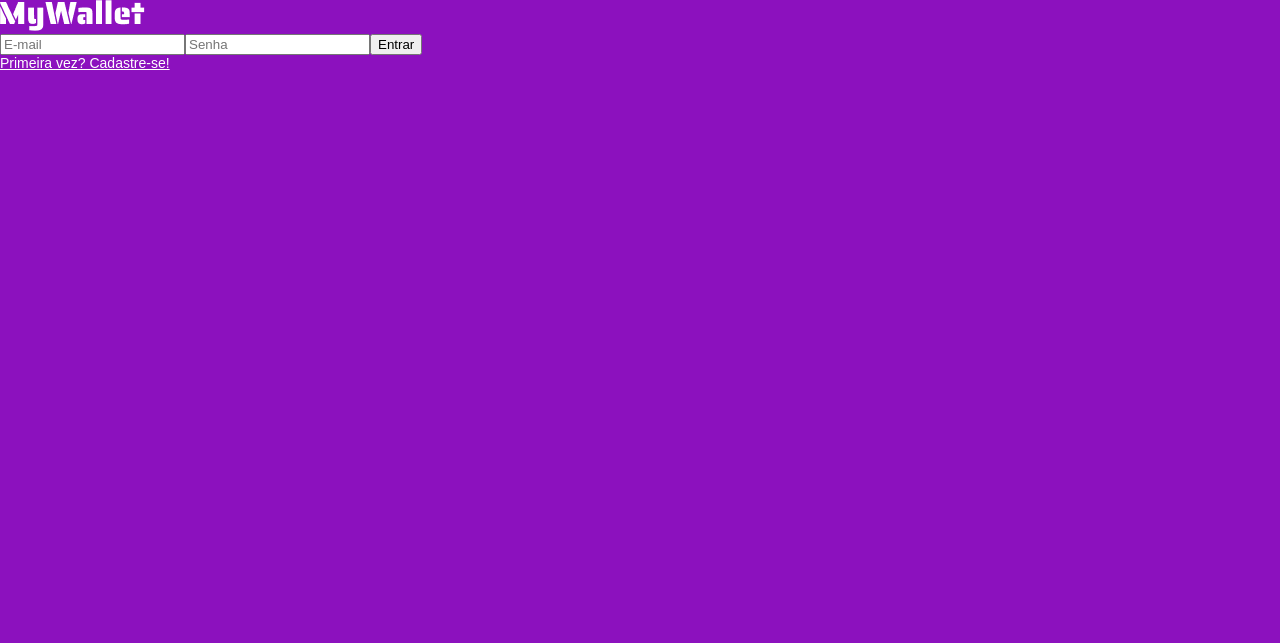
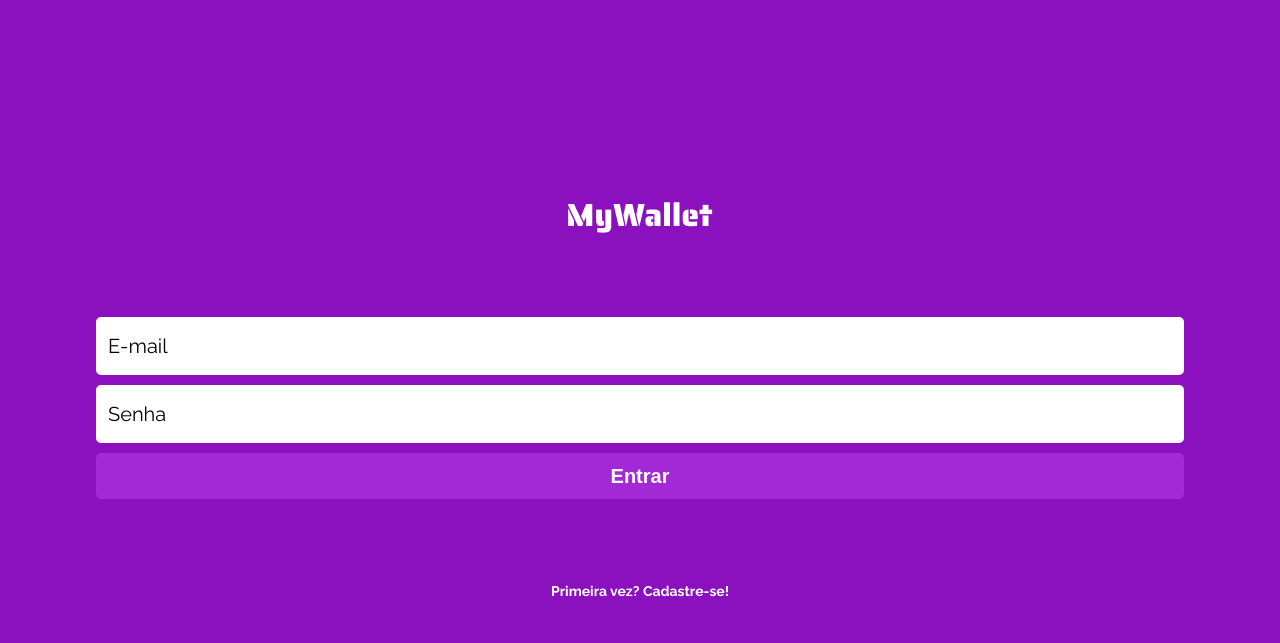
Before and after one commit to thaisealves/my-wallet-front, a React app: page / in a window 1280 px wide. Built offline with nearby package versions, Linux system fonts and the light colour scheme.

Commit message:
feat: sign in page ready

```diff
--- a/package.json
+++ b/package.json
@@ -6,6 +6,7 @@
     "axios": "^0.27.2",
     "react": "^17.0.2",
     "react-dom": "^17.0.2",
+    "react-loader-spinner": "^5.1.5",
     "react-router-dom": "^6.3.0",
     "react-scripts": "^4.0.3",
     "styled-components": "^5.3.5"
--- a/public/index.html
+++ b/public/index.html
@@ -3,7 +3,10 @@
   <head>
     <meta charset="utf-8" />
     <meta name="viewport" content="width=device-width, initial-scale=1" />
-    <title>React App</title>
+    <title>My Wallet</title>
+    <style>
+      @import url("https://fonts.googleapis.com/css2?family=Raleway:wght@400;500;700&display=swap");
+    </style>
   </head>
   <body>
     <noscript>You need to enable JavaScript to run this app.</noscript>
--- a/src/Components/App.js
+++ b/src/Components/App.js
@@ -6,11 +6,8 @@ import SignInPage from "./SingInPage";
 import SignUpPage from "./SignUpPage";
 import Transactions from "./Transactions";
 export default function App() {
-  const [email, setEmail] = useState("");
-  const [password, setPassword] = useState("");
-
   return (
-    <UserContext.Provider value={{ email, setEmail, password, setPassword }}>
+    <UserContext.Provider>
       <BrowserRouter>
         <GlobalStyle />
 
--- a/src/Components/GlobalStyle.js
+++ b/src/Components/GlobalStyle.js
@@ -21,6 +21,7 @@ time, mark, audio, video {
 	font-size: 100%;
 	font: inherit;
 	vertical-align: baseline;
+	text-decoration: none;
 
 }
 html{
@@ -34,7 +35,7 @@ footer, header, hgroup, menu, nav, section {
 body {
 	/* width: 100%; */
 	line-height: 1;
-	font-family: 'Lexend Deca', sans-serif; /* putting the same font for the whole code */
+	font-family: 'Raleway', sans-serif;; /* putting the same font for the whole code */
 }
 ol, ul {
 	list-style: none;
--- a/src/Components/SignUpPage.js
+++ b/src/Components/SignUpPage.js
@@ -1,3 +1,13 @@
+import  { useContext, useState } from "react"
+import { Link, useNavigate } from "react-router-dom"
+import { Bars } from "react-loader-spinner"
+import styled from "styled-components"
+import axios from "axios"
+import logo from "../image/logo.png"
+
 export default function SignUpPage(){
+    const [email, setEmail] = useState("");
+  const [password, setPassword] = useState("");
+
     return <div> signup</div>
 }
--- a/src/Components/SingInPage.js
+++ b/src/Components/SingInPage.js
@@ -1,37 +1,40 @@
 import styled from "styled-components";
 import logo from "../images/MyWallet.png";
-import { useContext, useState } from "react";
+import { useState } from "react";
 import { Link, useNavigate } from "react-router-dom";
-import UserContext from "./UserContext";
+import { Bars } from "react-loader-spinner";
 import axios from "axios";
 export default function SignInPage() {
-  const { email, setEmail, password, setPassword } = useContext(UserContext);
+  const [email, setEmail] = useState("");
+  const [password, setPassword] = useState("");
+
   const navigate = useNavigate();
   const [disable, setDisable] = useState(false);
   const [buttonCtt, setButtonCtt] = useState("Entrar");
   async function signInHandler(event) {
     event.preventDefault();
-    // setButtonCtt(<data.Component {...data.props} />);
+    setButtonCtt(<data.Component {...data.props} />);
     setDisable(true);
     let body = {
       email,
       password,
     };
-    alert("to aqui acima da promisse");
     try {
       await axios.post("https://apimywallet.herokuapp.com/sign-in", body);
       alert("estamos bem");
       navigate("/transactions");
       setDisable(false);
+      localStorage.setItem("token", resp.data.token);
     } catch (error) {
       console.log(error);
-      alert(`Error ${error.response.data}`);
+      alert(`${error.response.data}`);
       setDisable(false);
       setButtonCtt("Entrar");
     }
   }
   return (
     <Container>
+      <div>
         <img src={logo} alt="MyWallet Logo" />
         <Forms onSubmit={signInHandler}>
           <Disabled disabled={disable}>
@@ -55,6 +58,7 @@ export default function SignInPage() {
           </Disabled>
         </Forms>
         <Linked to={"/sign-up"}>Primeira vez? Cadastre-se!</Linked>
+      </div>
     </Container>
   );
 }
@@ -71,14 +75,71 @@ function Disabled({ disabled, children }) {
   return <>{children}</>;
 }
 
+// the loading symbol
+const data = {
+  Component: Bars,
+  props: {
+    color: "#330558",
+    height: 40,
+    width: 110,
+  },
+};
 const Container = styled.div`
   width: 100%;
   height: 100vh;
   background-color: #8c11be;
+  display: flex;
+  align-items: center;
+  justify-content: center;
+  > div {
+    height: 60%;
+    width: 100%;
+    display: flex;
+    flex-direction: column;
+    align-items: center;
+    justify-content: space-around;
+  }
 `;
 
-const Forms = styled.form``;
+const Forms = styled.form`
+  width: 85%;
+  display: flex;
+  flex-direction: column;
+  justify-content: center;
+  align-items: center;
+  input {
+    box-sizing: border-box;
+    border-radius: 5px;
+    width: 100%;
+    border: none;
+    height: 58px;
+    background-color: #ffffff;
+    font-size: 20px;
+    margin-bottom: 10px;
+    font-weight: 400;
+    &::placeholder {
+      color: #000000;
+      font-family: "Raleway", sans-serif;
+      padding-left: 10px;
+    }
+  }
+  button {
+    display: flex;
+    justify-content: center;
+    align-items: center;
+    border-radius: 5px;
+    border: none;
+    width: 100%;
+    height: 46px;
+    background-color: #a328d6;
+    color: #ffffff;
+    font-size: 20px;
+    font-weight: 700;
+  }
+`;
+
 const Linked = styled(Link)`
   color: #ffffff;
   font-size: 14px;
+  font-weight: 700;
 `;
```
Also changed, not shown: 1 other file. Lines whose indentation alone changed are shown as unchanged.
